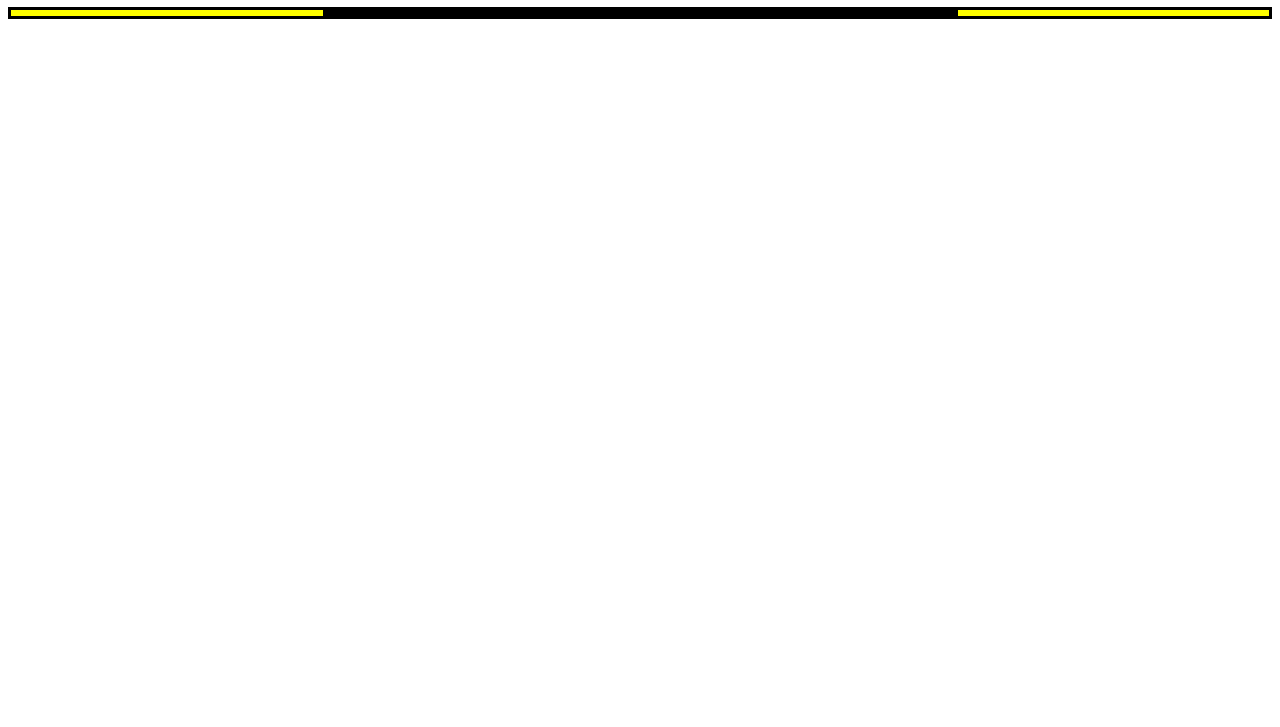
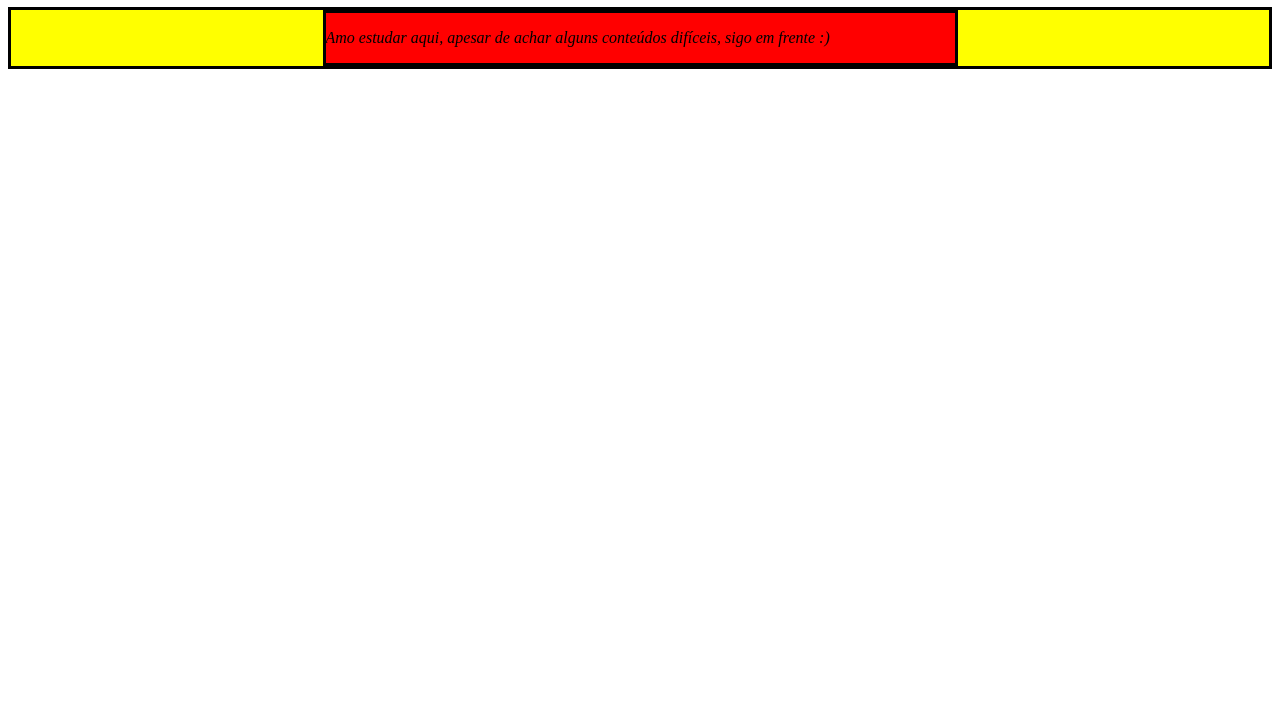
Before and after one commit to LucasH-Paz/trybe_exercises, a plain HTML site: page bloco5/exercises/javascript-dom-eventos-e-web-storage_2/b5d2.html in a window 1280 px wide. Shown: the part 73-800 px from the top of the page. Drawn offline with Linux system fonts and the light colour scheme.

Commit message:
Adiciona a função 4

```diff
--- a/bloco5/exercises/javascript-dom-eventos-e-web-storage_2/b5d2.html
+++ b/bloco5/exercises/javascript-dom-eventos-e-web-storage_2/b5d2.html
@@ -73,6 +73,16 @@
       adicionaTag('div','body','','main-content');
       adicionaTag('div','div','','center-content');
 
+      function adicionaTagEmLista (tag, father, content, classe, indice) {
+          let text1 = document.getElementsByTagName(father)[indice];
+          let writeText1 = document.createElement(tag);
+            writeText1.innerText = content;
+            writeText1.className = classe;
+          let showText1 = text1.appendChild(writeText1);
+      }
+
+      adicionaTagEmLista('p','div','Amo estudar aqui, apesar de achar alguns conteúdos difíceis, sigo em frente :)','','1');
+
     </script>
   </body>
 </html>
```
